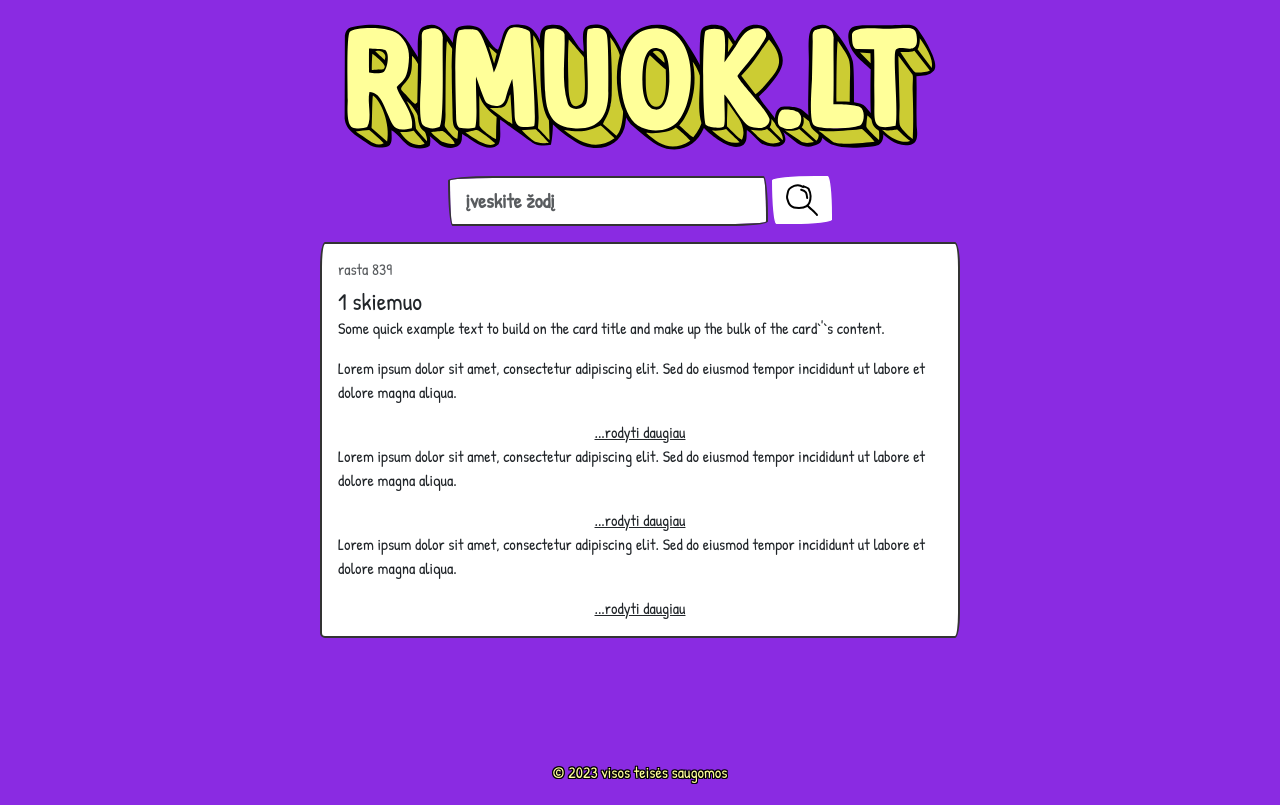
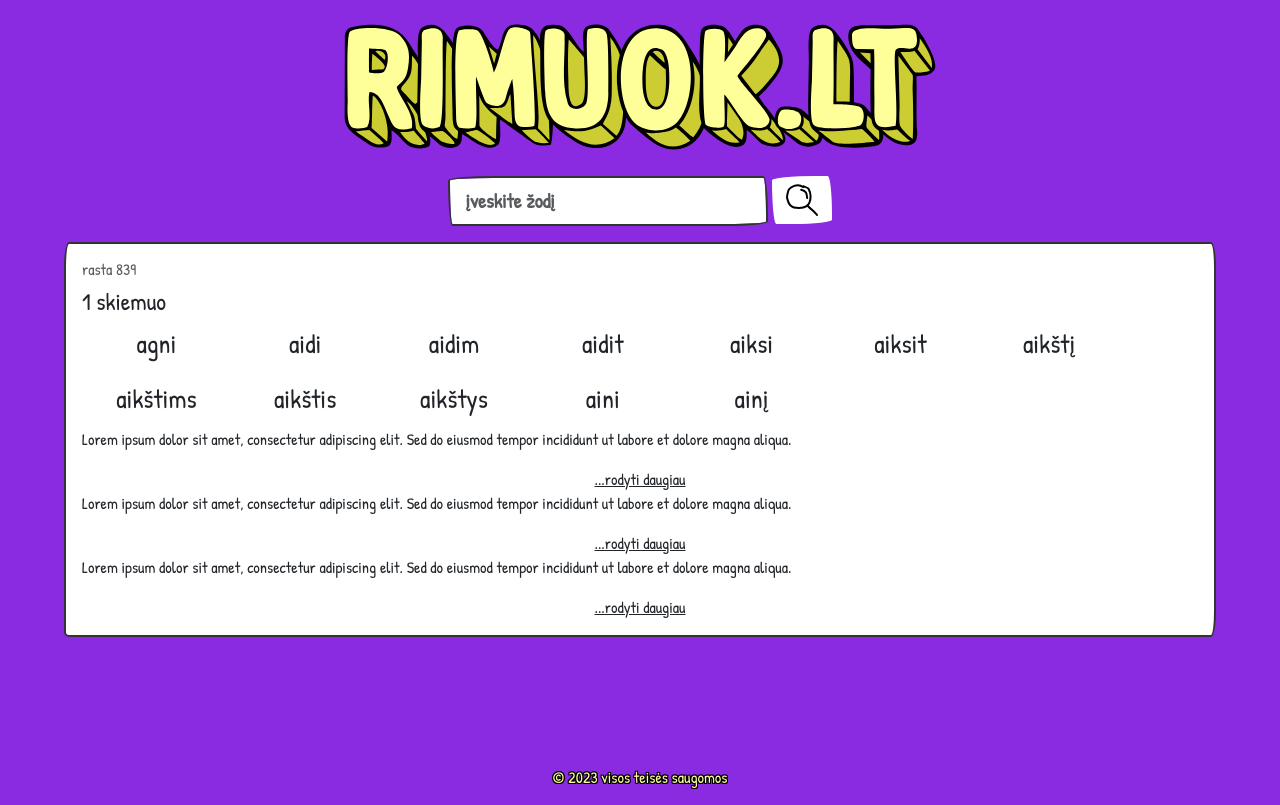
Before and after one commit to YoungPickling/rhyme-search-website, a Next.js app in the folder frontend/rimuok-lt/: page / in a window 1280 px wide. Built offline with nearby package versions, Linux system fonts and the light colour scheme; a web font is replaced by a local one.

Commit message:
front template added

```diff
--- a/frontend/rimuok-lt/src/app/layout.tsx
+++ b/frontend/rimuok-lt/src/app/layout.tsx
@@ -21,16 +21,16 @@ export default function RootLayout({
 }) {
   return (
     <html lang="lt">
+      <Script
+        type="text/javascript"
+        src="./logoScript.js"
+        strategy="afterInteractive"
+        />
       <body className={patrickHand.className}>
         <div className="r_container">
           {children}
         </div>
       </body>
-      <Script
-        type="text/javascript"
-        src="./logoScript.js"
-        strategy="afterInteractive"
-        />
     </html>
   )
 }
--- a/frontend/rimuok-lt/src/app/page.tsx
+++ b/frontend/rimuok-lt/src/app/page.tsx
@@ -113,9 +113,10 @@ export default function Home() {
     const value = inputRef.current
     if(value === "" ) return
 
-    fetch(`http://localhost:8081/api/search/${searchInput}`)
+    fetch(`http://localhost:8081/api/search/aso/${searchInput}`)
       .then((response) => response.json())
       .then((data) => {
+        console.log(data);
         setSearchResults(data);
       })
       .catch((error) => {
@@ -161,7 +162,23 @@ export default function Home() {
           <div className="r_card_body">
             <h6 className="card-subtitle mb-2 text-muted">rasta 839</h6>
             <h4 className="card-title">1 skiemuo</h4>
-            <p className="card-text">Some quick example text to build on the card title and make up the bulk of the card`&apos;`s content.</p>
+
+            <div className="r_rhyme_box">
+              <div>agni</div>
+              <div>aidi</div>
+              <div>aidim</div>
+              <div>aidit</div>
+              <div>aiksi</div>
+              <div>aiksit</div>
+              <div>aikštį</div>
+              <div>aikštims</div>
+              <div>aikštis</div>
+              <div>aikštys</div>
+              <div>aini</div>
+              <div>ainį</div>
+            </div>
+
+
             {/* <div className="r_word_container">
 
             </div> */}
--- a/frontend/rimuok-lt/src/app/style.css
+++ b/frontend/rimuok-lt/src/app/style.css
@@ -52,9 +52,8 @@ header {
 }
 
 main {
-  max-width: 100%;
-  width: 40em;
-  margin: 0.1em auto 0;
+  width: 90vw;
+  margin: 0.1em auto 10vw;
   justify-content: center
 }
 
@@ -121,7 +120,6 @@ footer p {
 #R, #I, #M, #U, #O, #K, #dot, #L, #T {
   transform-origin: center center;
   transform-box: fill-box;
-  /* transform: scale(0);  */
 }
 
 .wiggle {
@@ -132,11 +130,7 @@ footer p {
   animation: logoAnim 0.9s ease-out 1;
 }
 
-@media screen and (max-width: 1150px) {
-  .logo_block {
-    padding: 0 auto;
-  }
-}
+
 
 .r_card {
   border-radius: 5px 5px 5px 5px/25px 25px 25px 5px;
@@ -146,7 +140,6 @@ footer p {
   max-width: 99vw;
   min-width: 0;
   margin: 0 auto;
-  /* height: ; */
   color: rgba(33, 37, 41);
   word-wrap: break-word;
   background-color: #fff;
@@ -159,6 +152,35 @@ footer p {
   padding: 1rem;
 }
 
+.r_rhyme_box {
+  font-size: 1.5rem !important;
+  width: 100%;
+  display: flex;
+  flex-wrap: wrap;
+  justify-content: flex-start;
+  text-align: center;
+}
+
+.r_rhyme_box div {
+  box-sizing: border-box;
+  font-size: 1.1em;
+  padding: 0.3em 0;
+  max-width: 14.3rem;
+  width: 9.3rem;
+}
+
 details summary::-webkit-details-marker {
   display:none;
 }
+
+@media screen and (max-width: 900px) {
+  .logo_block {
+    padding: 0 auto;
+  }
+  main {
+    width: 100%;
+  }
+  .r_rhyme_box div {
+    width: 7rem;
+  }
+}
```
